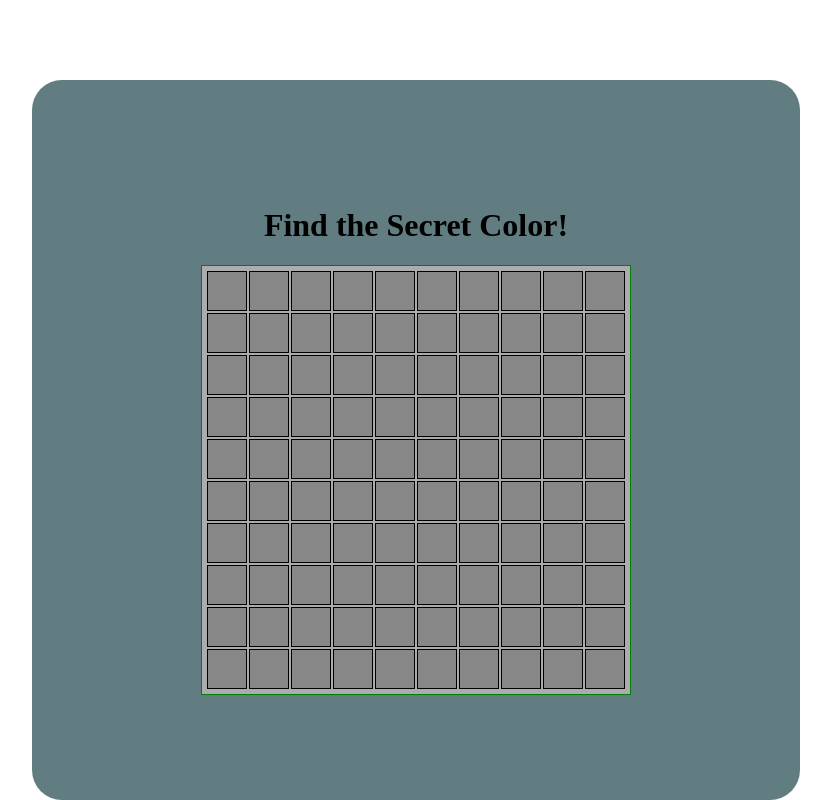
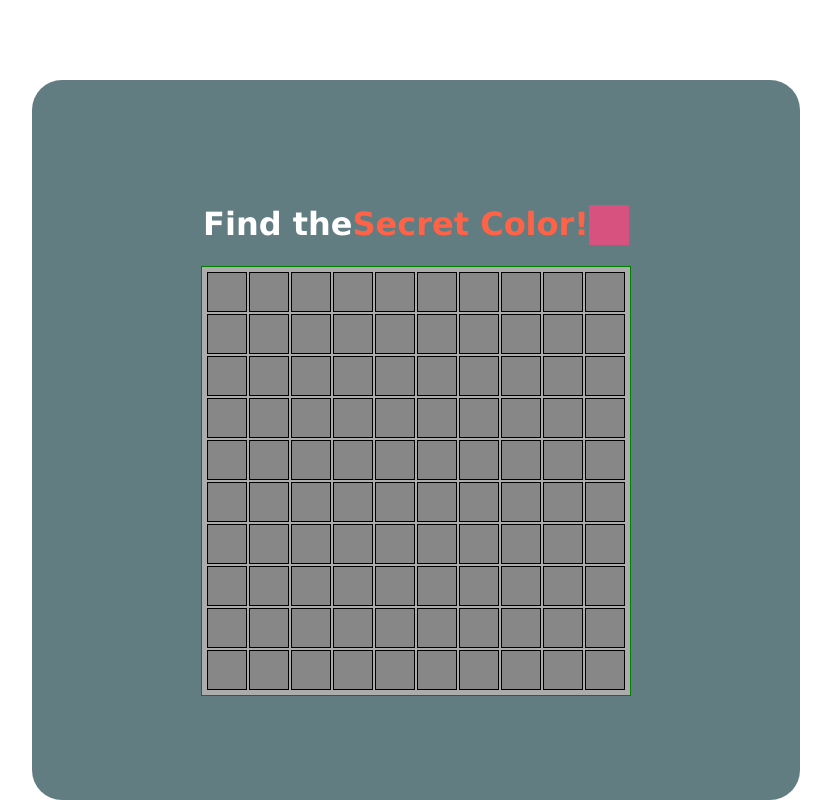
Before and after one commit to PiniWeiss/Secret-Color-react, a React (Vite) app: page / in a window 1280 px wide. Shown: the whole page, without its empty margins (224-1055 px from the left). Built offline with nearby package versions, Linux system fonts and the light colour scheme.

Commit message:
header design done

```diff
--- a/src/App.css
+++ b/src/App.css
@@ -7,6 +7,7 @@ body {
   padding: 0;
   display: flex;
   justify-content: center;
+  font-family: Verdana, sans-serif;
 }
 
 main {
@@ -21,7 +22,20 @@ main {
   border-radius: 30px;
 }
 
-
+header {
+  color: white;
+}
+h1{
+  display: flex;
+}
+.title-color {
+  color: tomato;
+}
+.color-to-find {
+  width: 40px;
+  height: 40px;
+  background-color: rgb(216, 82, 127);
+}
 
 #grid-board {
   padding: 5px;
--- a/src/components/Header.jsx
+++ b/src/components/Header.jsx
@@ -1,11 +1,12 @@
-
-
 function Header() {
   return (
     <header>
-      <h1>Find the <span className='title-color'>Secret Color!</span><span className='colorto-find'></span></h1>
+      <h1>
+        Find the<span className="title-color">Secret Color!</span>
+        <div className="color-to-find"></div>
+      </h1>
     </header>
-  )
+  );
 }
 
-export default Header
+export default Header;
```
